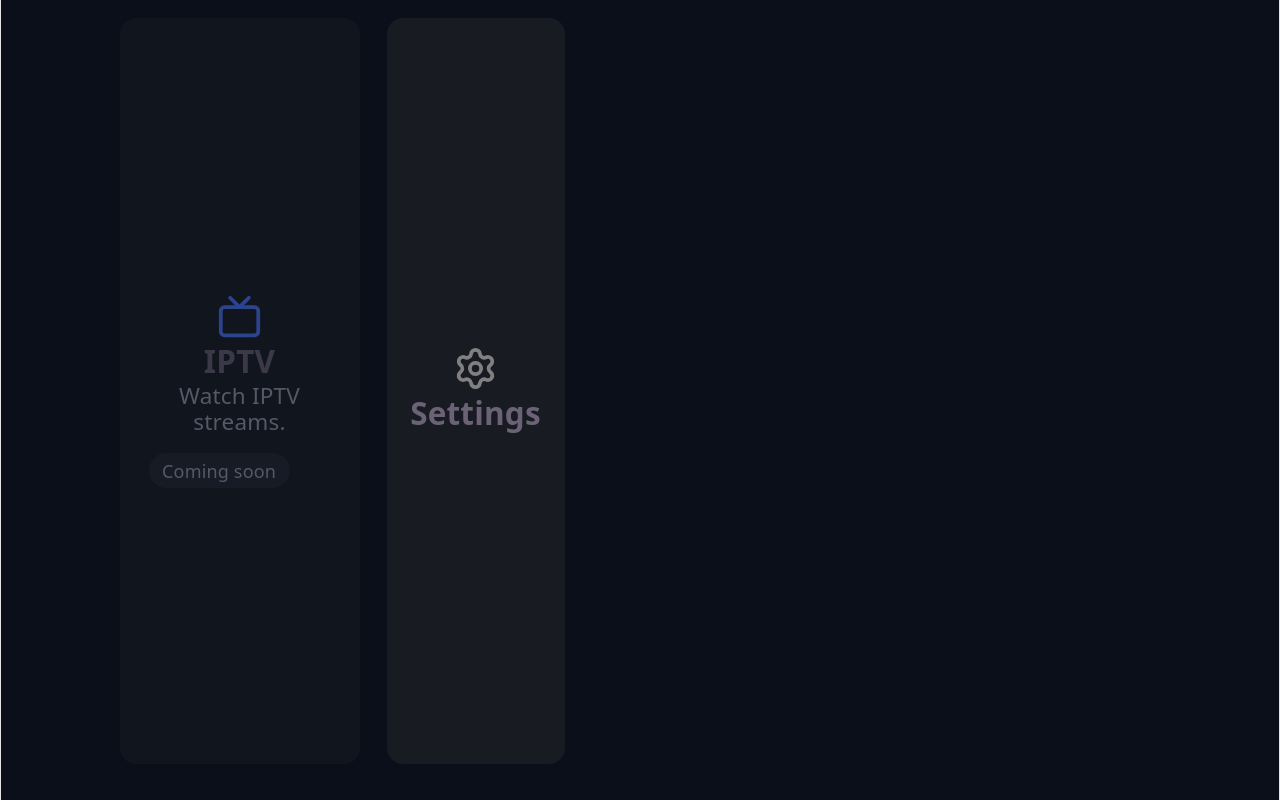
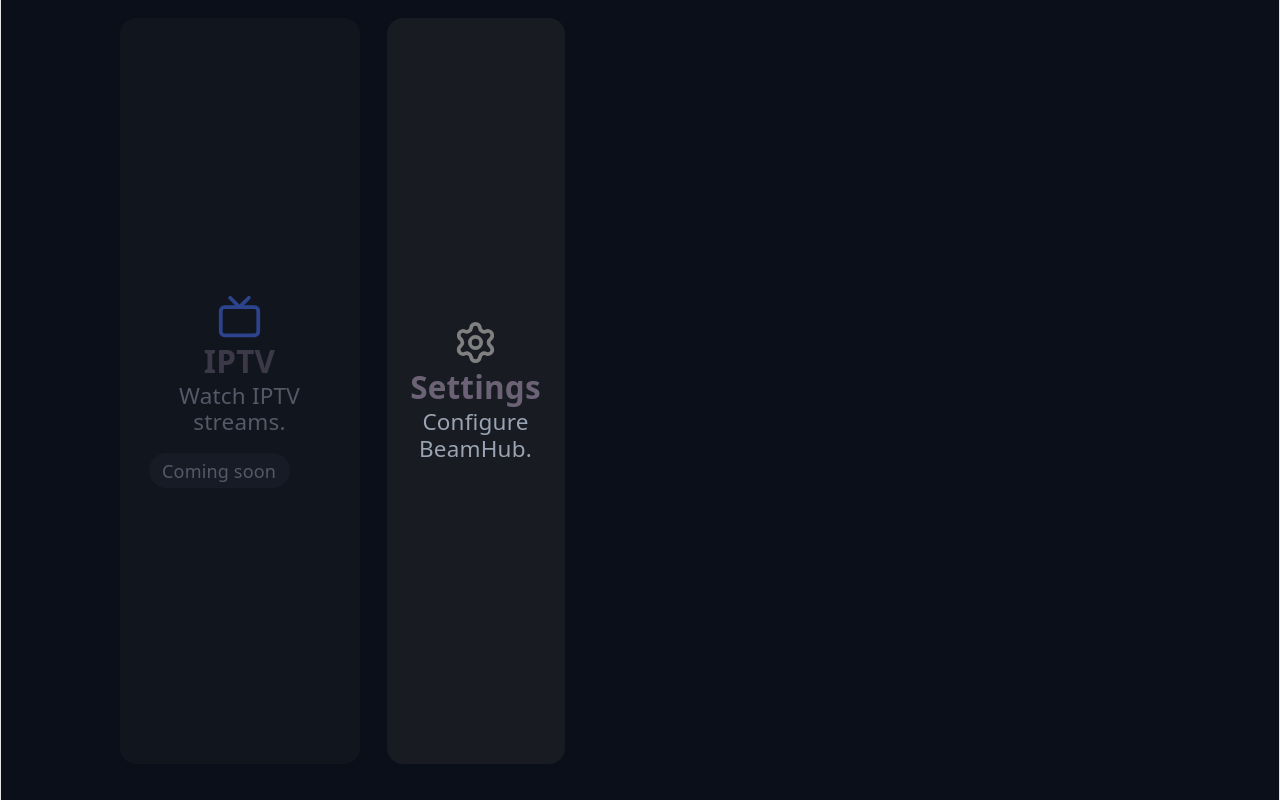
Before and after one commit to albinkarlsson1999/beamhub, a React (Vite) app in the folder frontend/: page / in a window 1280 px wide. Shown: the part 791-1591 px from the top of the page. Built offline with nearby package versions, Linux system fonts and the light colour scheme.

Commit message:
Add description to settings

```diff
--- a/frontend/src/pages/Home.jsx
+++ b/frontend/src/pages/Home.jsx
@@ -7,7 +7,7 @@ const sources = [
   { title: 'Movies', description: 'Local movie library.', icon: Clapperboard, accent: '#ffb84d', disabled: true },
   { title: 'Series', description: 'Local series library.', icon: Library, accent: '#b48cff', disabled: true },
   { title: 'IPTV', description: 'Watch IPTV streams.', icon: Tv, accent: '#4d79ff', disabled: true },
-  { title: 'Settings', description: '', icon: Settings, accent: 'gray', to: '/settings' }
+  { title: 'Settings', description: 'Configure BeamHub.', icon: Settings, accent: 'gray', to: '/settings' },
 ]
 
 function Home() {
```
